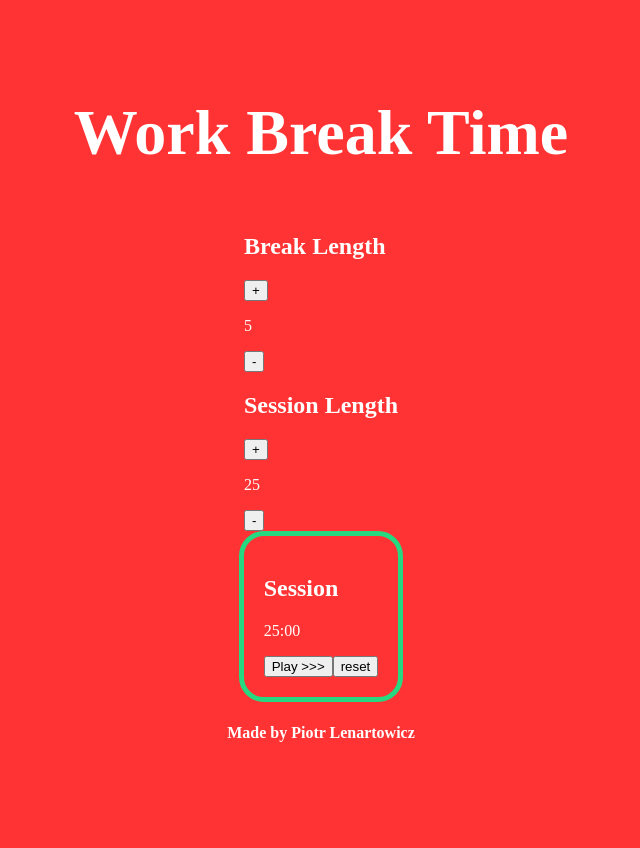
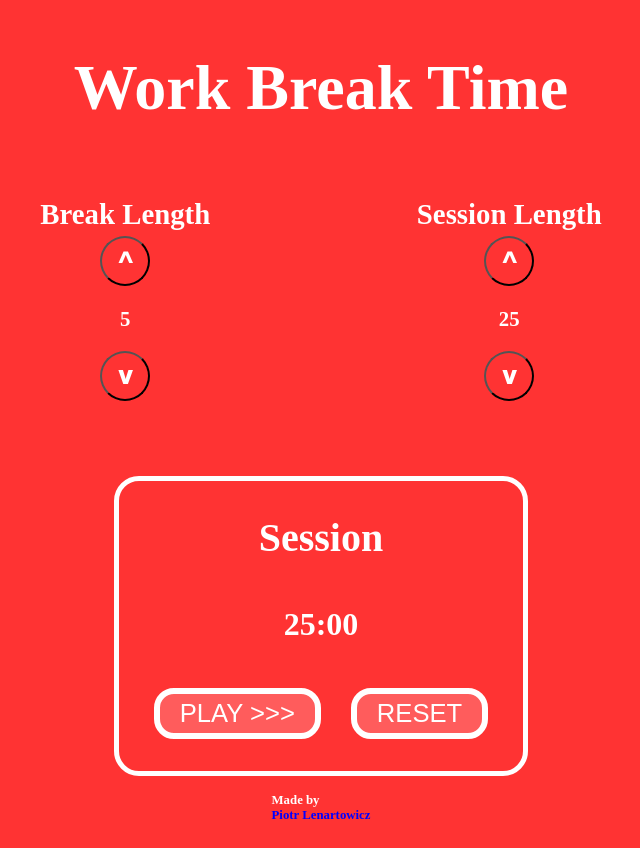
Before and after one commit to LenyPython/Break-work-clock, a React (Create React App) app: page / in a window 1280 px wide. Shown: the whole page, without its empty margins (327-967 px from the left). Before the commit the page ends 816 px from the top, so only its background shows below. Built offline with nearby package versions, Linux system fonts and the light colour scheme.

Commit message:
added styles to controler component. Bigger font, changed button style and layout

```diff
--- a/src/App.css
+++ b/src/App.css
@@ -18,5 +18,11 @@ body {
   font-size: 4em;
   font-weight: 600;
 }
+.App footer h4 {
+  font-size: 0.8em;
+}
+.App footer h4 span {
+  color: blue;
+}
 
 /*# sourceMappingURL=App.css.map */
--- a/src/App.js
+++ b/src/App.js
@@ -22,7 +22,7 @@ const App = () => {
         session={session}
       />
       <footer>
-        <h4>Made by <span>Piotr Lenartowicz</span></h4>
+        <h4>Made by <br /><span>Piotr Lenartowicz</span></h4>
       </footer>
 
     </div>
--- a/src/App.scss
+++ b/src/App.scss
@@ -17,4 +17,12 @@ body {
 		font-size: 4em;
 		font-weight: 600;
 	}
+	footer{
+		h4 {
+			font-size:.8em;
+			span{
+				color: blue;
+			}
+		}
+	}
 }
--- a/src/controls/Controls.js
+++ b/src/controls/Controls.js
@@ -1,29 +1,34 @@
 import React from 'react'
+import './controls.css'
 
 const Controls = ({pause, session, setPause, setSession}) => {
   const handlePause = event => {
-    if (event.target.innerText === '+') setPause(pause + 1);
+    if (event.target.innerText === '^') setPause(pause + 1);
     else if (pause > 0) setPause(pause - 1)
   }
   const handleSession = event => {
-    if (event.target.innerText === '+') setSession(session + 1);
+    if (event.target.innerText === '^') setSession(session + 1);
     else if (pause > 0) setSession(session - 1)
   }
 
 
   return (
-    <div is='controller'>
+    <div id='controler'>
       <div id='break-label'>
         <h2>Break Length</h2>
-        <button id='break-increment' onClick={handlePause}>+</button>
-        <p id='break-length'>{pause}</p>
-        <button id='break-decrement' onClick={handlePause}>-</button>
+        <div>
+          <button id='break-increment' onClick={handlePause}>^</button>
+          <p id='break-length'>{pause}</p>
+          <button id='break-decrement' onClick={handlePause}>v</button>
+        </div>
       </div>
       <div id='session-label'>
         <h2>Session Length</h2>
-        <button id='session-increment' onClick={handleSession}>+</button>
-        <p id='session-length'>{session}</p>
-        <button id='session-decrement' onClick={handleSession}>-</button>
+        <div>
+          <button id='session-increment' onClick={handleSession}>^</button>
+          <p id='session-length'>{session}</p>
+          <button id='session-decrement' onClick={handleSession}>v</button>
+        </div>
       </div>
 
     </div>
--- /dev/null
+++ b/src/controls/controls.css
@@ -0,0 +1,32 @@
+#controler {
+  min-width: 60vw;
+  padding: 25px;
+  margin: 0 auto 50px;
+  display: flex;
+  justify-content: space-around;
+}
+#controler h2 {
+  font-size: 1.8em;
+  margin: 5px auto;
+}
+#controler div {
+  display: flex;
+  flex-direction: column;
+  justify-content: center;
+  align-items: center;
+}
+#controler button {
+  width: 50px;
+  height: 50px;
+  border-radius: 50%;
+  font-size: 1.5em;
+  font-weight: 1000;
+  background: transparent;
+  color: white;
+}
+#controler p {
+  font-size: 1.3em;
+  font-weight: 800;
+}
+
+/*# sourceMappingURL=controls.css.map */
--- a/src/controls/controls.scss
+++ b/src/controls/controls.scss
@@ -0,0 +1,30 @@
+#controler{
+	min-width: 60vw;
+	padding: 25px;
+	margin: 0 auto 50px;
+	display: flex;
+	justify-content: space-around;
+	h2{
+		font-size: 1.8em;
+		margin: 5px auto;
+	}
+	div{
+		display:flex;
+		flex-direction: column;
+		justify-content: center;
+		align-items: center;
+	}
+	button {
+		width: 50px;
+		height: 50px;
+		border-radius: 50%;
+		font-size: 1.5em;
+		font-weight:1000;
+		background: transparent;
+		color: white;
+	}
+	p{
+		font-size: 1.3em;
+		font-weight: 800;
+	}
+}
--- a/src/timer/Timer.js
+++ b/src/timer/Timer.js
@@ -7,12 +7,13 @@ const Timer = ({pause, session}) => {
   let breakDuration = pause
   let seconds = 0
   let sessionTime = true
+  var countDown
 
   const handlePlayPause = event => {
     let command = event.target.innerText
-    if (command === 'Play >>>') {
-      event.target.innerText = 'Pause ||'
-      var countDown = setInterval(() => {
+    if (command === 'PLAY >>>') {
+      event.target.innerText = 'PAUSE ||'
+      countDown = setInterval(() => {
         if (sessionTime) {
           if (seconds === 0) {
             sessionDuration -= 1
@@ -36,7 +37,7 @@ const Timer = ({pause, session}) => {
 
       }, 1000)
     } else {
-      event.target.innerText = 'Play >>>'
+      event.target.innerText = 'PLAY >>>'
       clearInterval(countDown)
     }
   }
@@ -46,6 +47,9 @@ const Timer = ({pause, session}) => {
     breakDuration = pause
     seconds = 0
     sessionTime = true
+    let timeLeft = `${sessionDuration < 10 ? '0' + sessionDuration : sessionDuration}:${seconds < 10 ? '0' + seconds : seconds}`
+    document.querySelector('#time-left').innerText = timeLeft
+    document.querySelector('#name-label').innerText = 'Session'
   }
 
   return (
@@ -54,8 +58,10 @@ const Timer = ({pause, session}) => {
       <p id='time-left'>
         {`${sessionDuration < 10 ? '0' + sessionDuration : sessionDuration}:${seconds < 10 ? '0' + seconds : seconds}`}
       </p>
-      <button id='start_stop' onClick={handlePlayPause}>Play >>></button>
-      <button id='reset' onClick={handleReset}>reset</button>
+      <div>
+        <button id='start_stop' onClick={handlePlayPause}>Play >>></button>
+        <button id='reset' onClick={handleReset}>reset</button>
+      </div>
     </div>
   )
 }
--- a/src/timer/time.scss
+++ b/src/timer/time.scss
@@ -1,5 +1,35 @@
 #timer-label{
+	display: flex;
+	flex-direction: column;
+	justify-content: space-evenly;
+	align-items: center;
+	min-width: 300px;
+	min-height: 250px;
 	padding:20px;
 	border-radius: 25px;
-	border: 5px solid hsl(150, 70%, 50%);
+	border: 5px solid white;
+	h2{
+		font-size:2.5em;
+		font-weight: 700;
+		margin: 0;
+	}
+	p{
+		font-size: 2em;
+		font-weight: 600;
+	}
+	button {
+		background: hsla(0,100%,100%,.2);
+		padding: 5px 20px;
+		text-transform: uppercase;
+		margin: 0 15px;
+		border: 6px solid white;
+		border-radius: 20px;
+		color: white;
+		font-size: 1.6em;
+		transition: all .3s;
+		cursor:pointer;
+		&:hover{
+			transform: translateY(-10px) scale(110%);
+		}
+	}
 }
--- a/src/timer/timer.css
+++ b/src/timer/timer.css
@@ -1,7 +1,37 @@
 #timer-label {
+  display: flex;
+  flex-direction: column;
+  justify-content: space-evenly;
+  align-items: center;
+  min-width: 300px;
+  min-height: 250px;
   padding: 20px;
   border-radius: 25px;
-  border: 5px solid #26d980;
+  border: 5px solid white;
+}
+#timer-label h2 {
+  font-size: 2.5em;
+  font-weight: 700;
+  margin: 0;
+}
+#timer-label p {
+  font-size: 2em;
+  font-weight: 600;
+}
+#timer-label button {
+  background: rgba(255, 255, 255, 0.2);
+  padding: 5px 20px;
+  text-transform: uppercase;
+  margin: 0 15px;
+  border: 6px solid white;
+  border-radius: 20px;
+  color: white;
+  font-size: 1.6em;
+  transition: all 0.3s;
+  cursor: pointer;
+}
+#timer-label button:hover {
+  transform: translateY(-10px) scale(110%);
 }
 
 /*# sourceMappingURL=timer.css.map */
```
